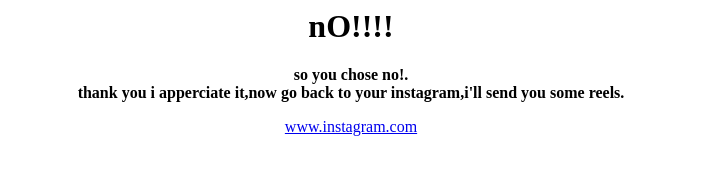
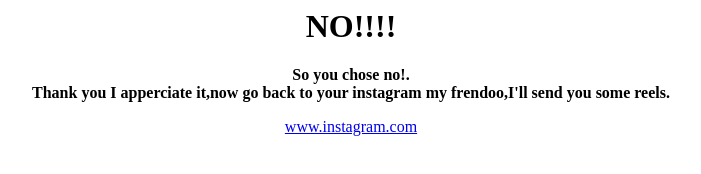
Before and after one commit to yahoodaddy/yahoodaddy2.github.io, a plain HTML site: page index.html in a window 1280 px wide. Shown: the whole page, without its empty margins (289-990 px from the left). Drawn offline with Linux system fonts and the light colour scheme.

Commit message:
Update index.html

```diff
--- a/index.html
+++ b/index.html
@@ -3,8 +3,8 @@
 <title>no</title>
 </head>
 <body>
-<center><h1>nO!!!!</h1></center>
-<center><p><b>so you chose no!.<br>thank you i apperciate it,now go back to your instagram,i'll send you some reels.</b></p>
+<center><h1>NO!!!!</h1></center>
+<center><p><b>So you chose no!.<br>Thank you I apperciate it,now go back to your instagram my frendoo,I'll send you some reels.</b></p>
 <a href=https://www.instagram.com/ >www.instagram.com</a></center>
 </body>
 </html>
```
